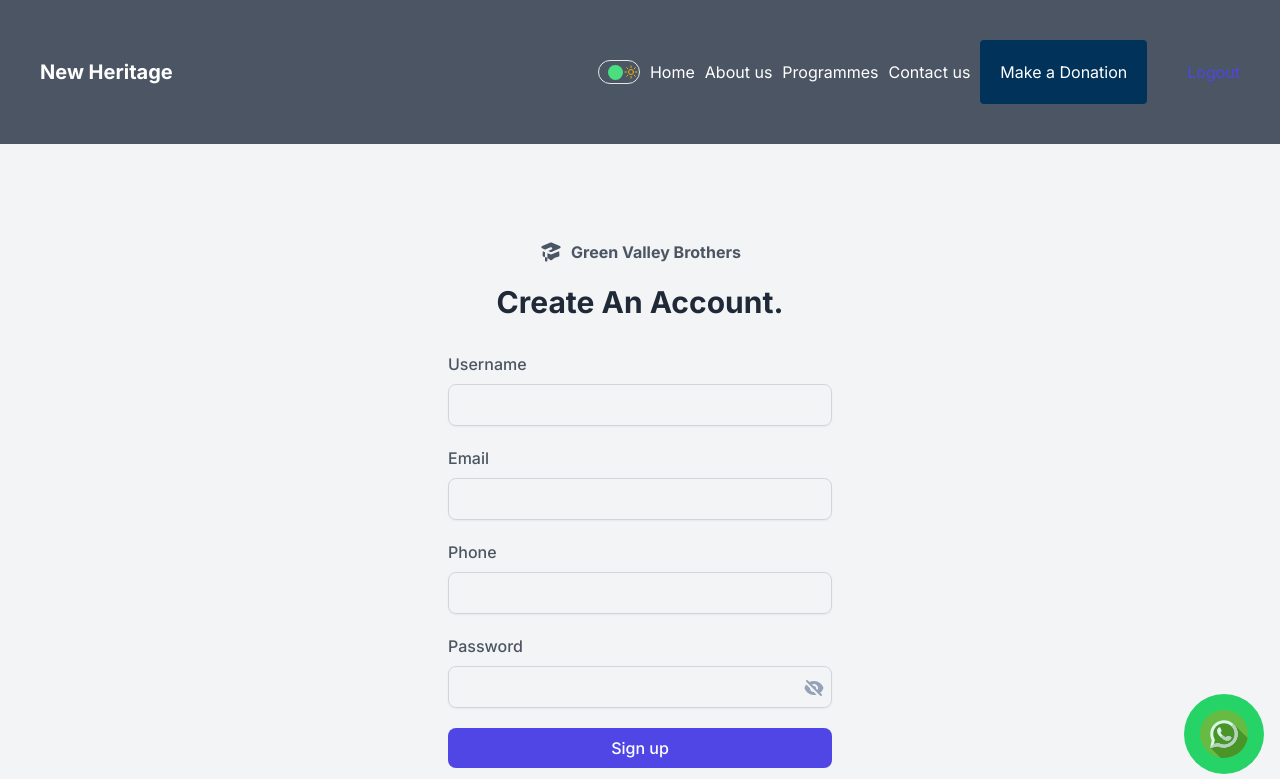
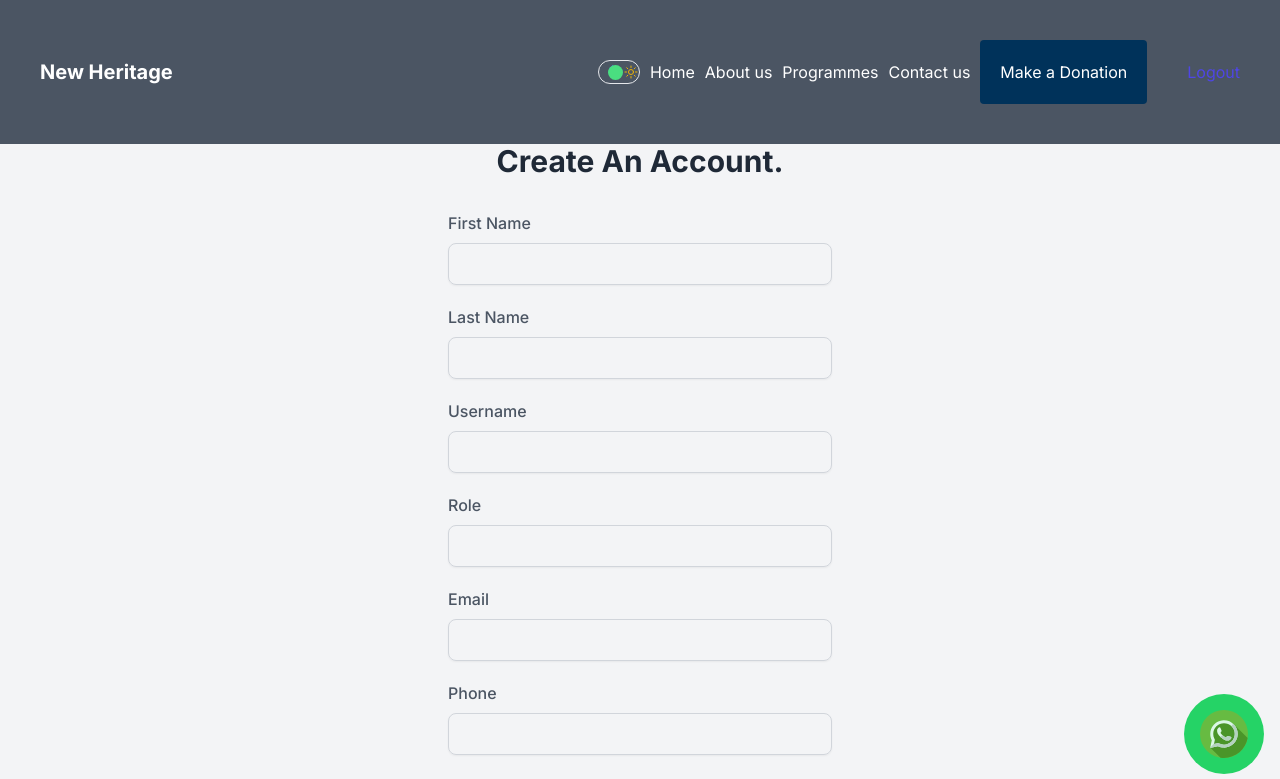
Before and after one commit to mdrdavid/supabase-trial, a Next.js app: page /register in a window 1280 px wide. Shown: the top 779 px of the page. Built offline with nearby package versions, Linux system fonts and the light colour scheme; what @supabase/auth-helpers-nextjs would draw is missing.

Commit message:
add more files to the form

```diff
--- a/src/components/RegisterUser/RegisterUser.tsx
+++ b/src/components/RegisterUser/RegisterUser.tsx
@@ -24,6 +24,9 @@ const schema = z.object({
         .string()
         .min(8, 'Password must be at least 8 characters')
         .nonempty('Password is required'),
+    first_name: z.string().nonempty('First Name is required'), // Add First Name field
+    last_name: z.string().nonempty('Last Name is required'), // Add Last Name field
+    role: z.string().nonempty('Role is required'), // Add Role field
 });
 
 function SignUp() {
@@ -56,7 +59,11 @@ function SignUp() {
                     {
                         id: data?.user?.id, // Link the custom user to the auth user using user_id
                         username: values.username,
-                        // Add other custom user details here
+                        first_name: values.first_name,
+                        last_name: values.last_name,
+                        role: values.role,
+                        phone_number: values.phone,
+                        // more user details here
                     },
                 ]);
 
@@ -96,6 +103,47 @@ function SignUp() {
                     className="mt-8 space-y-5"
                 >
                     <div>
+                        <label className="font-medium">First Name</label>
+                        <input
+                            type="text"
+                            {...register('first_name')}
+                            className={`w-full mt-2 px-3 py-2 text-gray-500 bg-transparent outline-none border focus:border-indigo-600 shadow-sm rounded-lg ${
+                                errors.first_name
+                                    ? 'border-red-500'
+                                    : 'border-gray-300'
+                            }`}
+                        />
+
+                        {errors.first_name && (
+                            <p className="text-red-500 mt-2">
+                                {typeof errors.first_name.message === 'string'
+                                    ? errors.first_name.message
+                                    : 'An error occurred'}
+                            </p>
+                        )}
+                    </div>
+
+                    <div>
+                        <label className="font-medium">Last Name</label>
+                        <input
+                            type="text"
+                            {...register('last_name')}
+                            className={`w-full mt-2 px-3 py-2 text-gray-500 bg-transparent outline-none border focus:border-indigo-600 shadow-sm rounded-lg ${
+                                errors.last_name
+                                    ? 'border-red-500'
+                                    : 'border-gray-300'
+                            }`}
+                        />
+
+                        {errors.last_name && (
+                            <p className="text-red-500 mt-2">
+                                {typeof errors.last_name.message === 'string'
+                                    ? errors.last_name.message
+                                    : 'An error occurred'}
+                            </p>
+                        )}
+                    </div>
+                    <div>
                         <label className="font-medium">Username</label>
                         <input
                             type="text"
@@ -106,16 +154,32 @@ function SignUp() {
                                     : 'border-gray-300'
                             }`}
                         />
-                        {/* {errors.username && (
-                            <p className="text-red-500 mt-2">
-                                {errors.username?.message}
-                            </p>
-                        )} */}
 
                         {errors.username && (
                             <p className="text-red-500 mt-2">
                                 {typeof errors.username.message === 'string'
                                     ? errors.username.message
+                                    : 'An error occurred'}
+                            </p>
+                        )}
+                    </div>
+
+                    <div>
+                        <label className="font-medium">Role</label>
+                        <input
+                            type="text"
+                            {...register('role')}
+                            className={`w-full mt-2 px-3 py-2 text-gray-500 bg-transparent outline-none border focus:border-indigo-600 shadow-sm rounded-lg ${
+                                errors.role
+                                    ? 'border-red-500'
+                                    : 'border-gray-300'
+                            }`}
+                        />
+
+                        {errors.role && (
+                            <p className="text-red-500 mt-2">
+                                {typeof errors.role.message === 'string'
+                                    ? errors.role.message
                                     : 'An error occurred'}
                             </p>
                         )}
```
